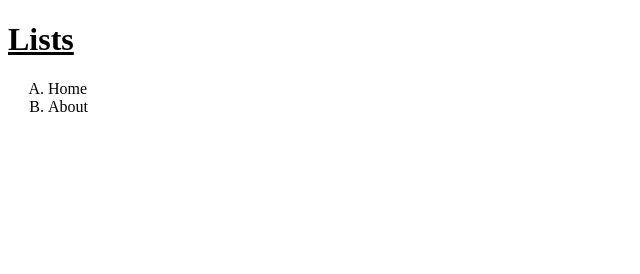
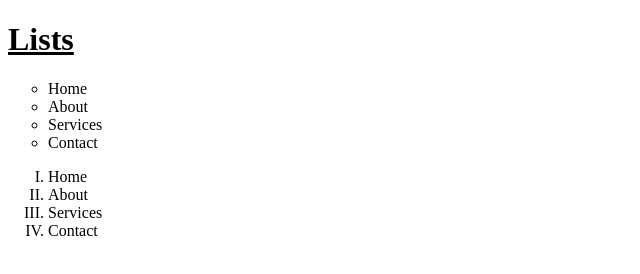
Before and after one commit to dkc2006/HTML, a plain HTML site: page Chapter 4/Lists/index.html in a window 1280 px wide. Shown: the whole page, without its empty margins (0-640 px from the left). Drawn offline with Linux system fonts and the light colour scheme.

Commit message:
Chapter 4 Lists,Table

```diff
--- a/Chapter 4/index.html
+++ b/Chapter 4/Lists/index.html
@@ -3,15 +3,28 @@
   <head>
     <meta charset="UTF-8" />
     <meta name="viewport" content="width=device-width, initial-scale=1.0" />
-    <title>Chapter 4</title>
+    <title>HTML List</title>
   </head>
   <body>
     <h1>
       <b><u>Lists</u></b>
     </h1>
-    <ol type="A">
+
+    <!-- Unorderd Lists -->
+
+    <ul type="circle">
       <li>Home</li>
       <li>About</li>
+      <li>Services</li>
+      <li>Contact</li>
+    </ul>
+
+    <!-- Orderd Lists -->
+    <ol type="I">
+      <li>Home</li>
+      <li>About</li>
+      <li>Services</li>
+      <li>Contact</li>
     </ol>
   </body>
 </html>
```
Also changed, not shown: Chapter 4/table/index.html (added).
